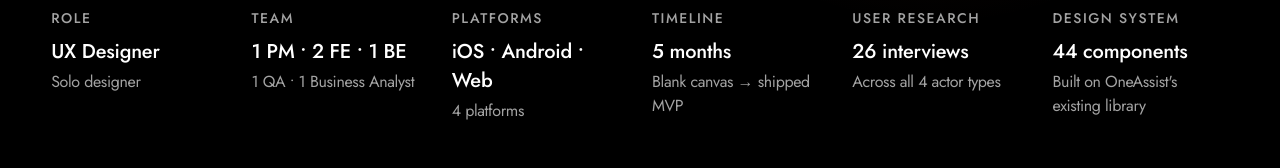
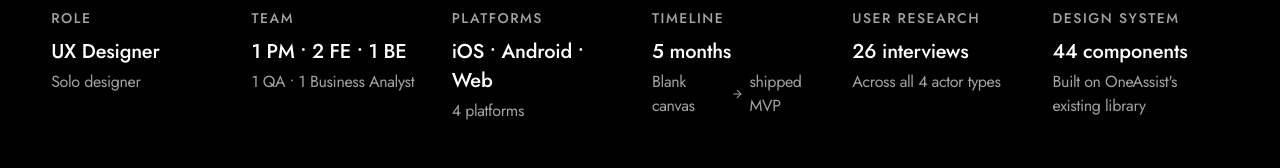
Before and after one commit to skssandeep/portfolio, a React (Vite) app: page /smart-epp in a window 1280 px wide. Shown: the part 764-932 px from the top of the page. Built offline with nearby package versions, Linux system fonts and the light colour scheme.

Commit message:
style: Use ArrowRight icon for perfectly centered alignment in timeline metric

```diff
--- a/src/pages/SmartEPPCaseStudy.tsx
+++ b/src/pages/SmartEPPCaseStudy.tsx
@@ -1,6 +1,6 @@
 import React, { useEffect, useState, useRef } from 'react';
 import { Link } from 'react-router-dom';
-import { Layers, ArrowLeft, ArrowDown, CheckCircle2, XCircle, AlertCircle, TrendingUp, Clock, Target, Lightbulb, Search, Code, Smartphone, Palette, FileText, Building2, Users, Fingerprint, Wallet, Zap, ChevronLeft, ChevronRight, LayoutGrid, Columns , Package, Landmark, Briefcase, FastForward } from 'lucide-react';
+import { Layers, ArrowLeft, ArrowRight, ArrowDown, CheckCircle2, XCircle, AlertCircle, TrendingUp, Clock, Target, Lightbulb, Search, Code, Smartphone, Palette, FileText, Building2, Users, Fingerprint, Wallet, Zap, ChevronLeft, ChevronRight, LayoutGrid, Columns , Package, Landmark, Briefcase, FastForward } from 'lucide-react';
 import { motion, useScroll, useTransform, AnimatePresence, useInView } from 'framer-motion';
 
 // Mock Interactive Component for the Prototype Section
@@ -533,7 +533,7 @@ export const SmartEPPCaseStudy = () => {
               { label: 'ROLE', value: 'UX Designer', subtext: 'Solo designer' },
               { label: 'TEAM', value: '1 PM • 2 FE • 1 BE', subtext: '1 QA • 1 Business Analyst' },
               { label: 'PLATFORMS', value: 'iOS • Android • Web', subtext: '4 platforms' },
-              { label: 'TIMELINE', value: '5 months', subtext: 'Blank canvas → shipped MVP' },
+              { label: 'TIMELINE', value: '5 months', subtext: <span style={{ display: 'inline-flex', alignItems: 'center', gap: '6px' }}>Blank canvas <ArrowRight size={14} /> shipped MVP</span> },
               { label: 'USER RESEARCH', value: '26 interviews', subtext: 'Across all 4 actor types' },
               { label: 'DESIGN SYSTEM', value: '44 components', subtext: "Built on OneAssist's existing library" },
             ].map((stat, i) => (
```
